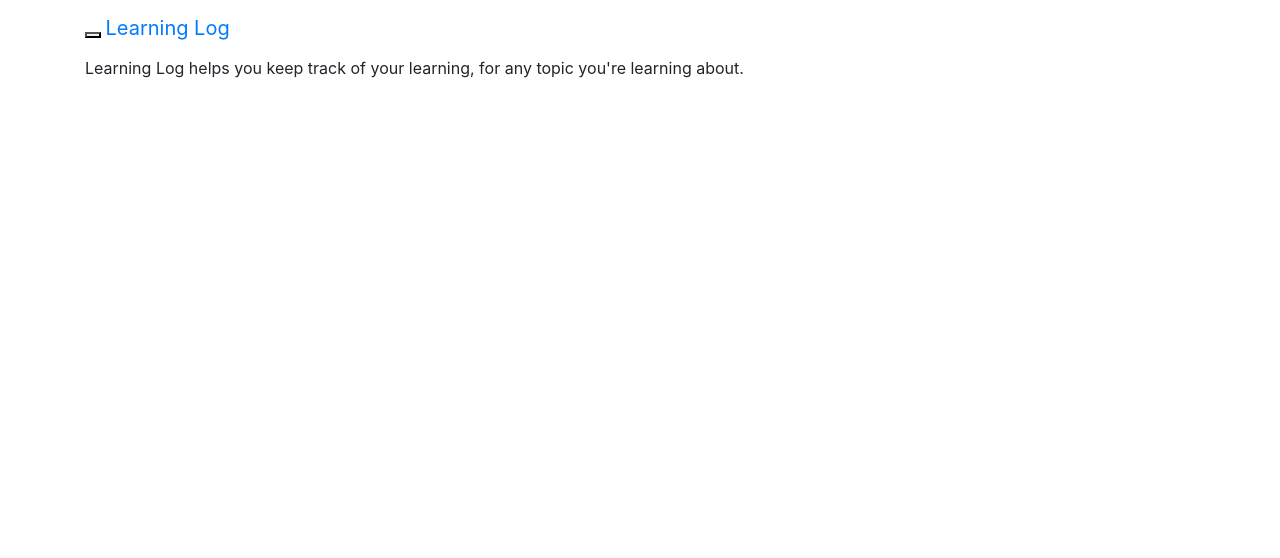
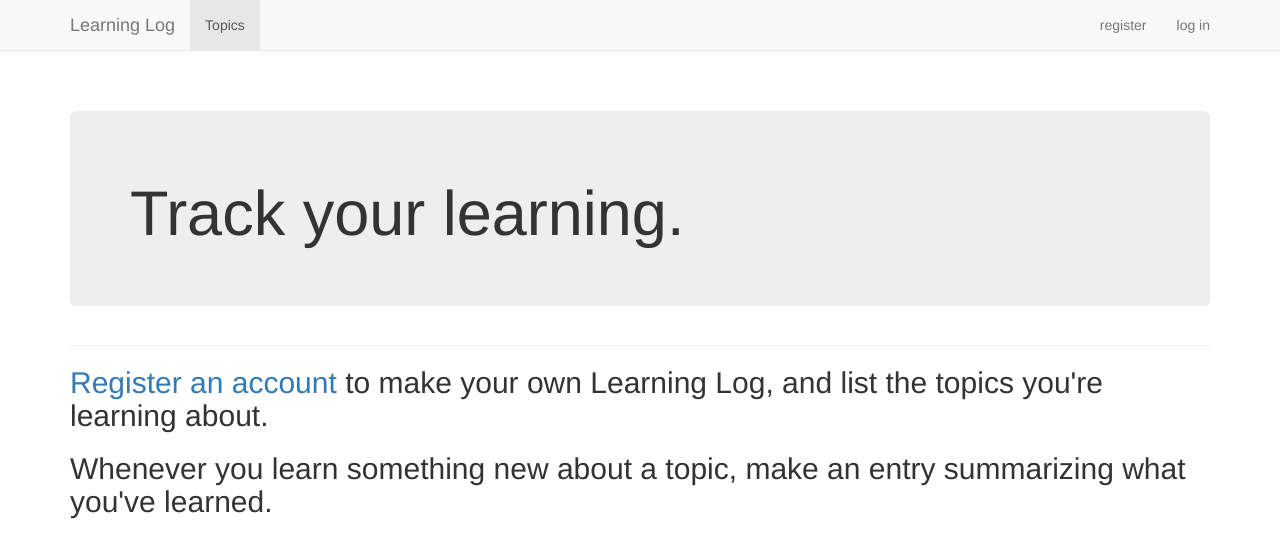
Before and after one commit to rodrigobdias/learning_log, a Django app: page / in a window 1280 px wide. Shown: the top 558 px of the page. Run offline with Django 3.2, Linux system fonts and the light colour scheme; some libraries are stand-ins or nearby versions.

Commit message:
Estilizando a página inicial usando um 'jumbotron'

```diff
--- a/learning_log/settings.py
+++ b/learning_log/settings.py
@@ -38,7 +38,7 @@ INSTALLED_APPS = [
     'django.contrib.messages',
     'django.contrib.staticfiles',
     # Aplicações de terceiros
-    'bootstrap4',
+    'bootstrap3',
     # Minhas aplicações
     'learning_logs',
     'users',
@@ -128,6 +128,6 @@ STATIC_URL = '/static/'
 LOGIN_URL = '/users/login/'
 
 # Configurações para django-bootstrap4
-BOOTSTRAP4 = {
+BOOTSTRAP3 = {
     'include_jquery': True,
 }
--- a/learning_logs/templates/learning_logs/base.html
+++ b/learning_logs/templates/learning_logs/base.html
@@ -1,4 +1,4 @@
-{% load bootstrap4 %}
+{% load bootstrap3 %}
 
 <!DOCTYPE html>
 <html lang="en">
@@ -22,16 +22,14 @@
 
         <div class="navbar-header">
           <button type="button" class="navbar-toggle collapsed"
-              data-toggle="collapse" data-target="#navbar"
-              aria-expanded="false" aria-controls="navbar">
+              data-toggle="collapse" data-target="#navbar" aria-expanded="false" aria-controls="navbar">
           </button>
-          <a class="navbar-brand" href="{% url 'learning_logs:index' %}">
-              Learning Log</a>
+          <a class="navbar-brand" href="{% url 'learning_logs:index' %}">Learning Log</a>
         </div>
 
         <div id="navbar" class="navbar-collapse collapse">
           <ul class="nav navbar-nav">
-            <li><a href="{% url 'learning_logs:topics' %}">Topics</a></li>
+            <li class="active"><a href="{% url 'learning_logs:topics' %}">Topics</a></li>
           </ul>
 
           <ul class="nav navbar-nav navbar-right">
--- a/learning_logs/templates/learning_logs/index.html
+++ b/learning_logs/templates/learning_logs/index.html
@@ -1,5 +1,18 @@
 {% extends "learning_logs/base.html" %}
 
+{% block header %}
+  <div class='jumbotron'>
+      <h1>Track your learning.</h1>
+  </div>
+{% endblock %}
+
 {% block content %}
-    <p>Learning Log helps you keep track of your learning, for any topic you're learning about.</p>
+  <h2>
+    <a href="{% url 'users:register' %}">Register an account</a> to make
+     your own Learning Log, and list the topics you're learning about.
+  </h2>
+  <h2>
+    Whenever you learn something new about a topic, make an entry
+    summarizing what you've learned.
+  </h2>
 {% endblock content %}
```
Also changed, not shown: db.sqlite3.
